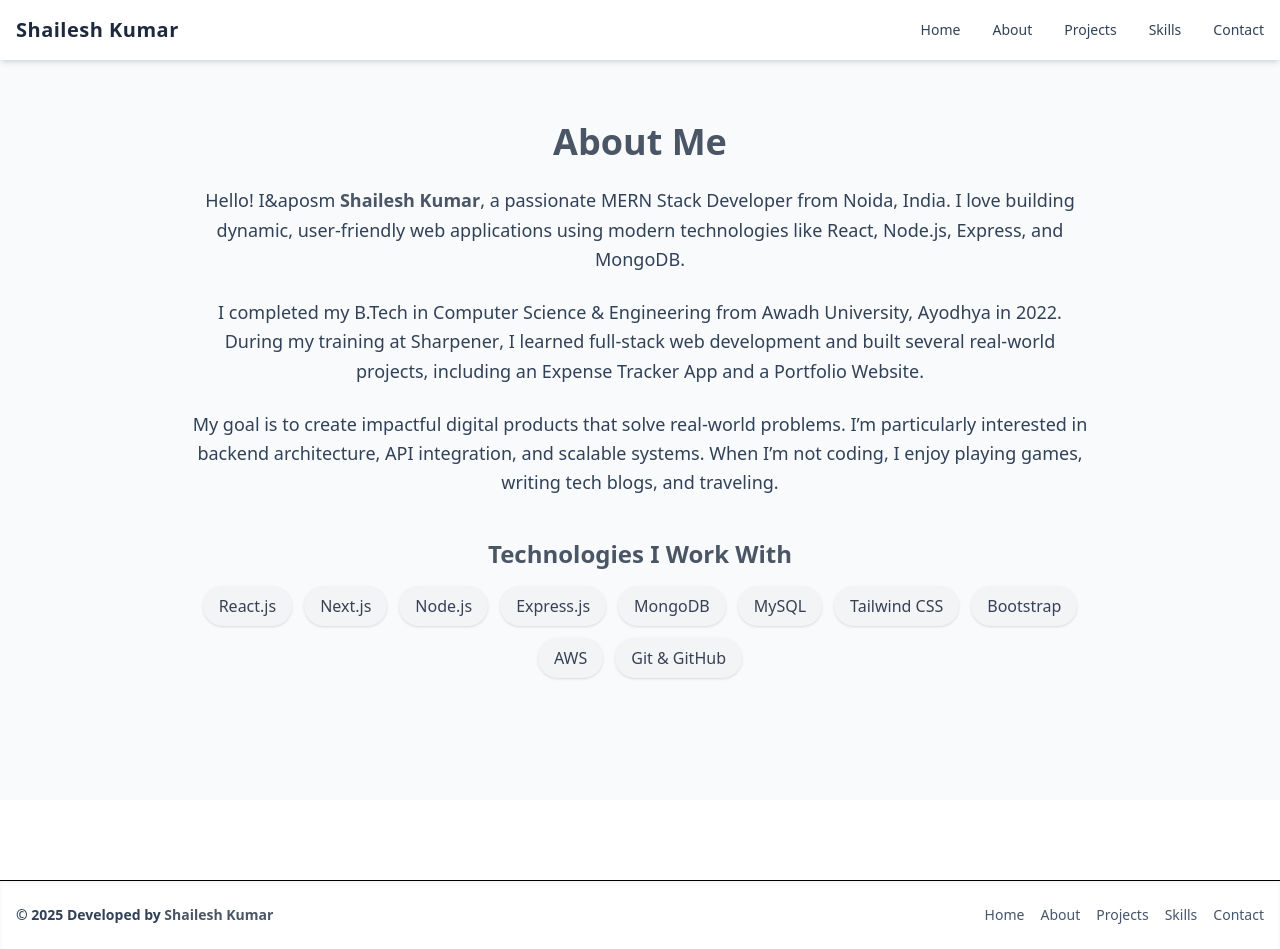
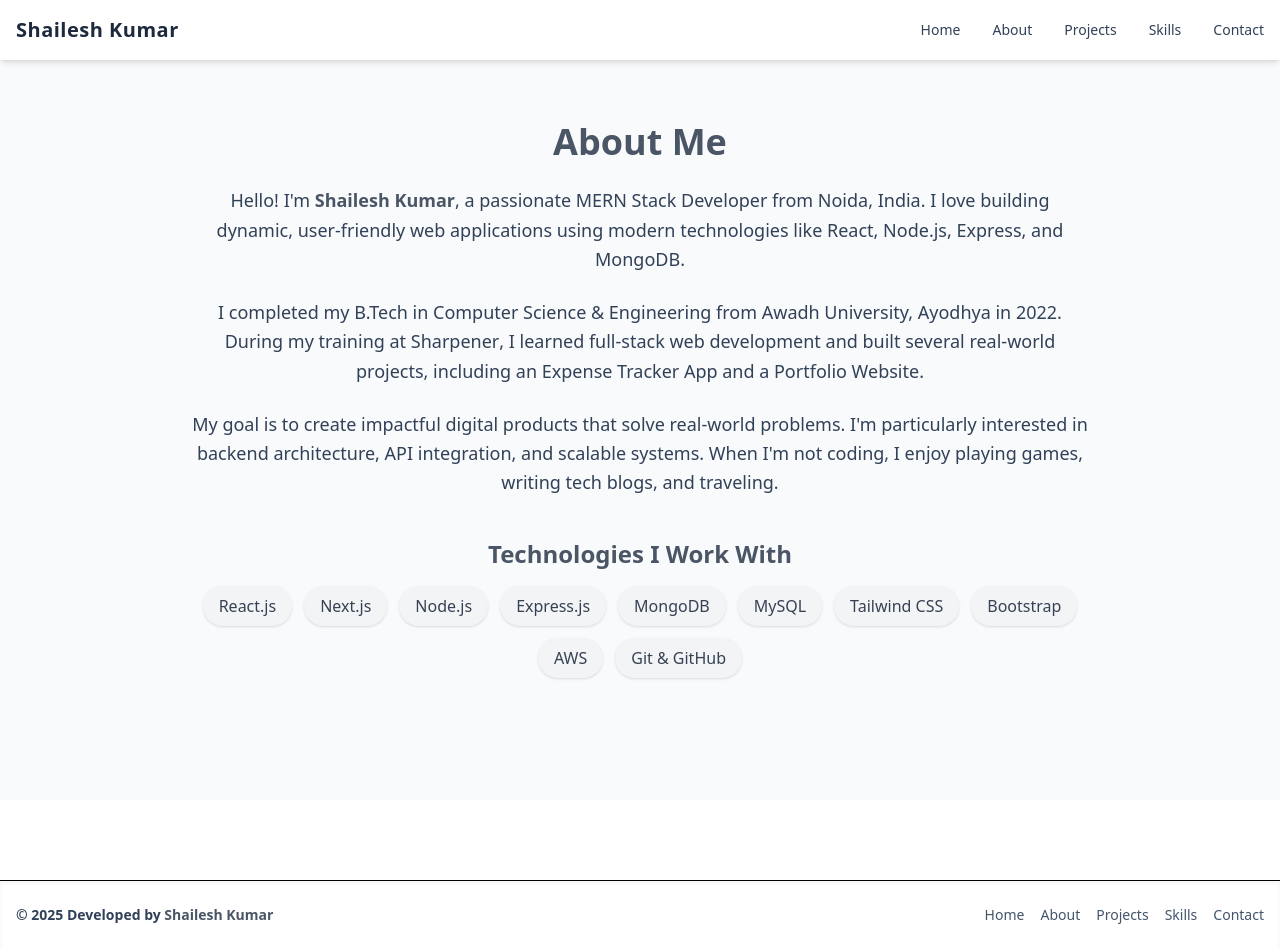
Before and after one commit to Kumarshailesh9/Next-Portfolio, a Next.js app: page /about in a window 1280 px wide. Built offline with nearby package versions, Linux system fonts and the light colour scheme.

Commit message:
fix error about page

```diff
--- a/src/app/about/page.tsx
+++ b/src/app/about/page.tsx
@@ -9,7 +9,7 @@ export default function AboutPage() {
 
         {/* Intro */}
         <p className="text-base md:text-lg leading-relaxed text-slate-700 mb-6">
-          Hello! I&aposm <span className="font-semibold text-gray-600">Shailesh Kumar</span>,
+          Hello! I&apos;m <span className="font-semibold text-gray-600">Shailesh Kumar</span>,
           a passionate <span className="font-medium">MERN Stack Developer</span> from Noida, India.
           I love building dynamic, user-friendly web applications using modern technologies like
           <span className="font-medium"> React, Node.js, Express,</span> and <span className="font-medium">MongoDB</span>.
@@ -17,7 +17,7 @@ export default function AboutPage() {
 
         {/* Journey */}
         <p className="text-base md:text-lg leading-relaxed text-slate-700 mb-6">
-          I completed my B.Tech in Computer Science & Engineering from
+          I completed my B.Tech in Computer Science &amp; Engineering from
           <span className="font-medium"> Awadh University, Ayodhya</span> in 2022.
           During my training at <span className="font-medium">Sharpener</span>, I learned full-stack web development
           and built several real-world projects, including an Expense Tracker App and a Portfolio Website.
@@ -26,8 +26,8 @@ export default function AboutPage() {
         {/* Goal */}
         <p className="text-base md:text-lg leading-relaxed text-slate-700 mb-10">
           My goal is to create impactful digital products that solve real-world problems.
-          I’m particularly interested in backend architecture, API integration, and scalable systems.
-          When I’m not coding, I enjoy playing games, writing tech blogs, and traveling.
+          I&apos;m particularly interested in backend architecture, API integration, and scalable systems.
+          When I&apos;m not coding, I enjoy playing games, writing tech blogs, and traveling.
         </p>
 
         {/* Tech Stack Section */}
```
